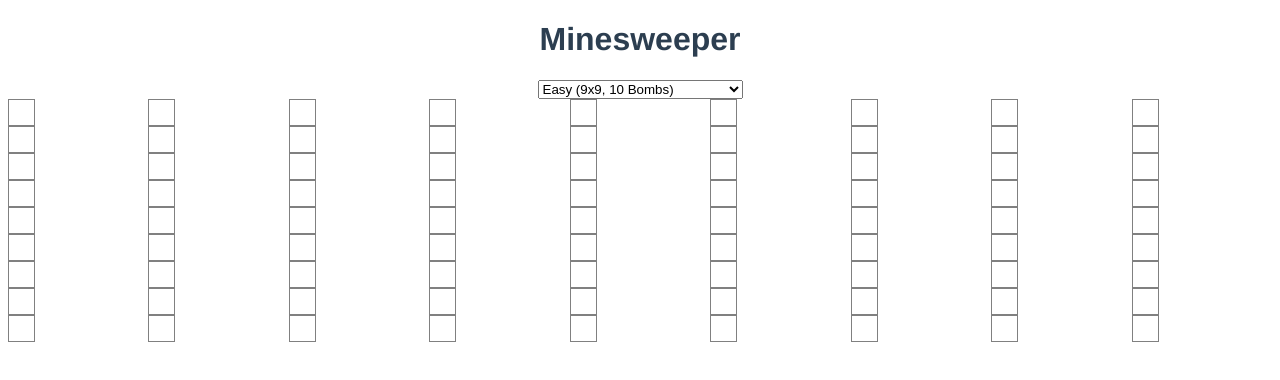
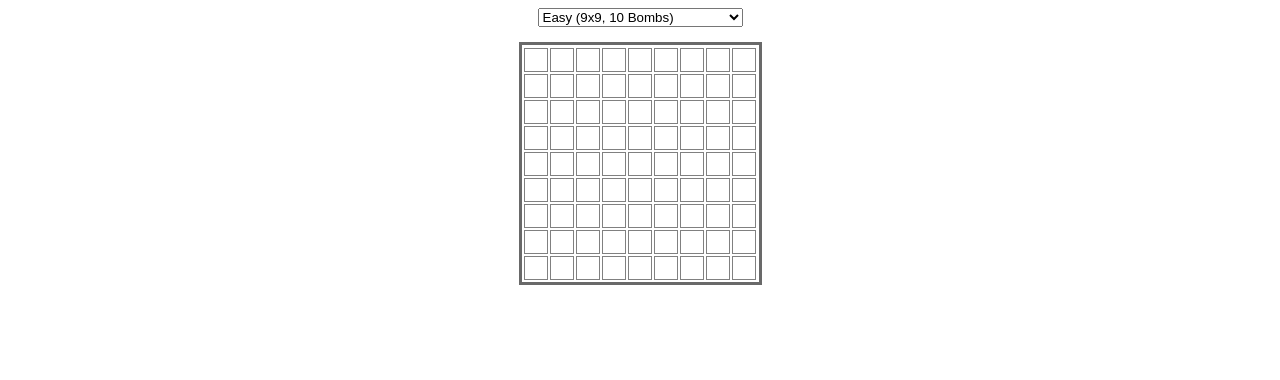
Before and after one commit to AndrewGardhouse/minesweeper, a Vue app: page / in a window 1280 px wide. Shown: the top 380 px of the page. Built offline with nearby package versions, Linux system fonts and the light colour scheme; the HTML template or start-up script is replaced by a standard one.

Commit message:
Styles Game to display board properly

```diff
--- a/src/App.vue
+++ b/src/App.vue
@@ -1,6 +1,5 @@
 <template>
   <div id="app">
-    <h1>Minesweeper</h1>
     <Game />
   </div>
 </template>
--- a/src/components/Cell.vue
+++ b/src/components/Cell.vue
@@ -10,7 +10,8 @@ export default {
 <style lang="scss">
 .cell {
   border: 1px solid grey;
-  width: 25px;
-  height: 25px;
+  width: 22px;
+  height: 22px;
+  margin: 1px;
 }
 </style>
--- a/src/components/Game.vue
+++ b/src/components/Game.vue
@@ -14,9 +14,6 @@
     <div class="game__board">
       <div v-for="(row, rowIndex) in board"
            :key="rowIndex"
-           :style="{
-             gridTemplateColumns: `repeat(${gameOptions[selectedDifficulty].columns}, 1fr)`
-            }"
            class="game__board__row">
         <Cell v-for="(cell, cellIndex) in row" :key="cellIndex" />
       </div>
@@ -52,10 +49,15 @@ export default {
 
 <style lang="scss">
 .game {
-  &__controls {}
+  &__controls {
+    margin-bottom: 15px;
+  }
   &__board {
+    display: inline-block;
+    padding: 1.5px;
+    border: solid 3px dimgray;
     &__row {
-      display: grid;
+      display: flex;
     }
   }
 }
```
